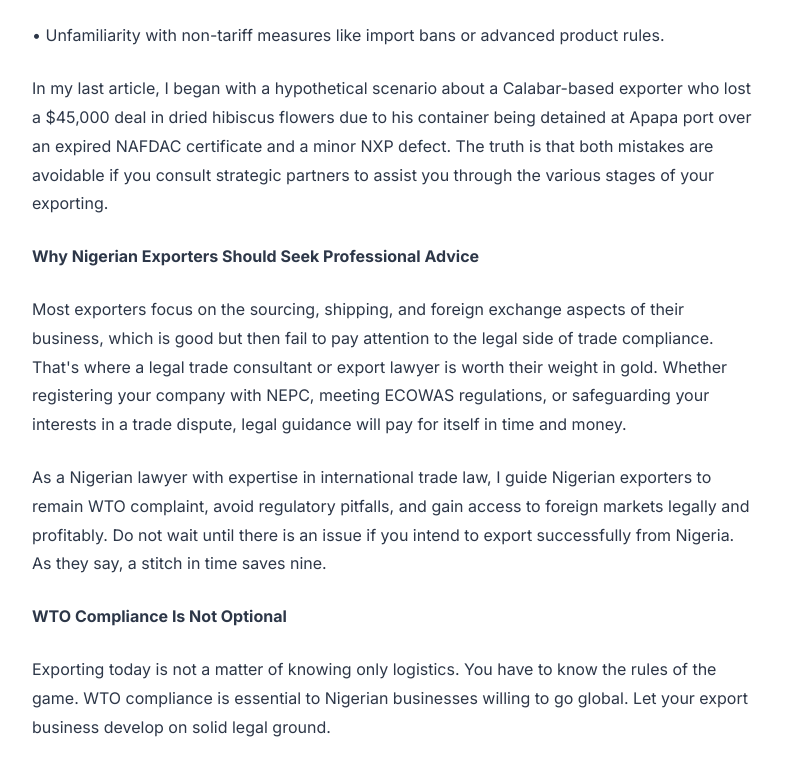
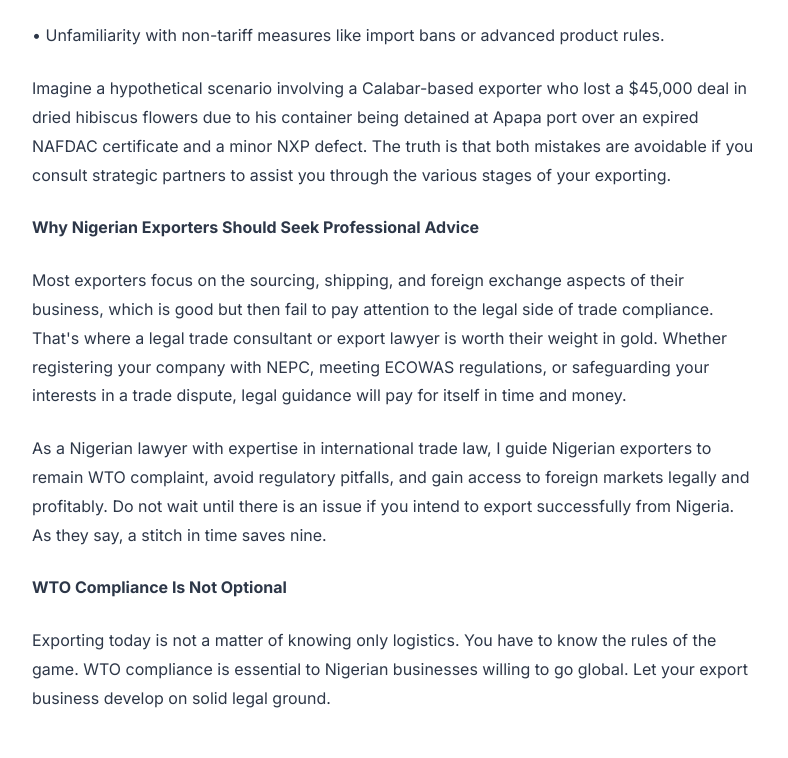
Before and after one commit to imostack/brimany-blog, an Eleventy site: page src/posts/2026-03-26-wto-rules-for-nigerian-exporters-how-to-avoid-costly-mistakes-in-international-trade.md in a window 1280 px wide. Shown: the part 3197-3955 px from the top of the page, without its empty margins (32-820 px from the left). Built offline with nearby package versions, Linux system fonts and the light colour scheme; Eleventy itself is replaced by a stand-in of ours; files that its build step writes are made by us from their sources.

Commit message:
Update Blog Posts “2026-03-26-wto-rules-for-nigerian-exporters-how-to-avoid-costly-mistakes-in-international-trade”

```diff
--- a/src/posts/2026-03-26-wto-rules-for-nigerian-exporters-how-to-avoid-costly-mistakes-in-international-trade.md
+++ b/src/posts/2026-03-26-wto-rules-for-nigerian-exporters-how-to-avoid-costly-mistakes-in-international-trade.md
@@ -63,7 +63,7 @@ The problem here is that some of these mistakes can be avoided. I hope our expor
 
 • Unfamiliarity with non-tariff measures like import bans or advanced product rules.
 
-In my last article, I began with a hypothetical scenario about a Calabar-based exporter who lost a $45,000 deal in dried hibiscus flowers due to his container being detained at Apapa port over an expired NAFDAC certificate and a minor NXP defect. The truth is that both mistakes are avoidable if you consult strategic partners to assist you through the various stages of your exporting.
+Imagine a hypothetical scenario involving a Calabar-based exporter who lost a $45,000 deal in dried hibiscus flowers due to his container being detained at Apapa port over an expired NAFDAC certificate and a minor NXP defect. The truth is that both mistakes are avoidable if you consult strategic partners to assist you through the various stages of your exporting.
 
 **Why Nigerian Exporters Should Seek Professional Advice**
 
```
